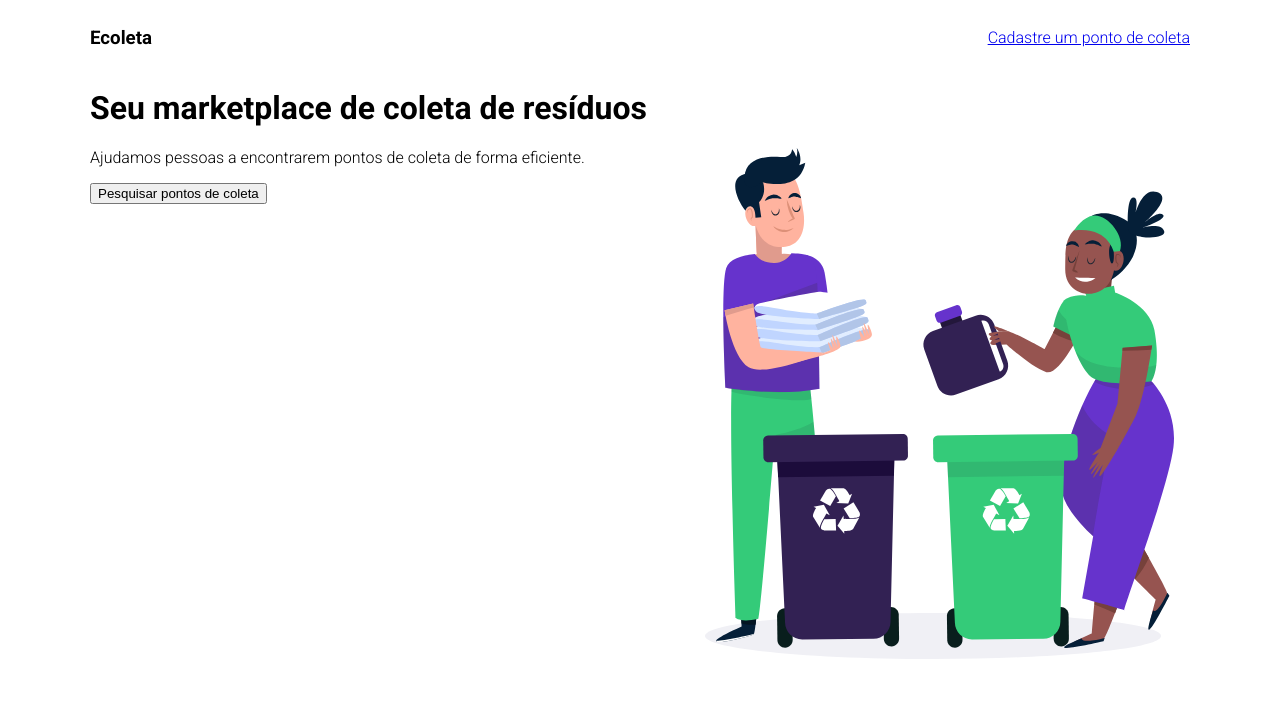
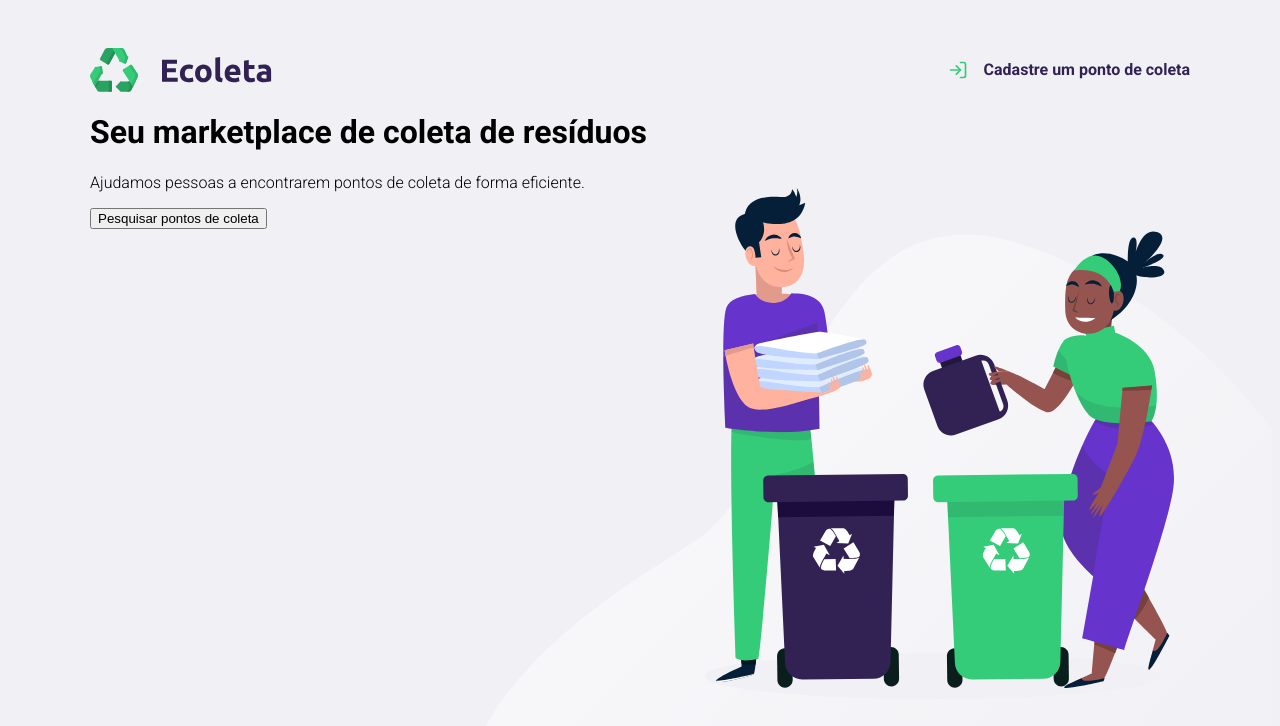
Before and after one commit to spop1987/Ecoleta, a plain HTML site: page index.html in a window 1280 px wide. Drawn offline with Linux system fonts and the light colour scheme.

Commit message:
It was refactored the cadastro link at the header

```diff
--- a/index.html
+++ b/index.html
@@ -15,8 +15,11 @@
     <div id="page-home">
         <div class="content">
             <header>
-                <h3>Ecoleta</h3>
-                <a href="#">Cadastre um ponto de coleta</a>
+                <img src="/assets/logo.svg" alt="Logomark">
+                <a href="#">
+                    <span></span>
+                    Cadastre um ponto de coleta
+                </a>
             </header>
             <h1>Seu marketplace de coleta de resíduos</h1>
 
--- a/styles/main.css
+++ b/styles/main.css
@@ -1,5 +1,13 @@
 html {
     font-family: 'Roboto', sans-serif;
+}
+
+body {
+    background: #f0f0f5;
+}
+
+a{
+    text-decoration: none;
 }
 
 #page-home {
@@ -12,8 +20,22 @@ html {
     max-width: 1100px;
     margin: 0 auto;
 }
-header {
+#page-home header {
+    margin-top: 48px;
     display: flex;
     align-items: center;
     justify-content: space-between;
 }
+#page-home header a {
+    display: flex;
+    color: #322153;
+    font-weight: 700;
+    text-decoration: none;
+}
+#page-home header a span {
+    margin-right: 16px;
+    display: flex;
+    background-image: url('../assets/log-in.svg');
+    width: 20px;
+    height: 20px;
+}
```
